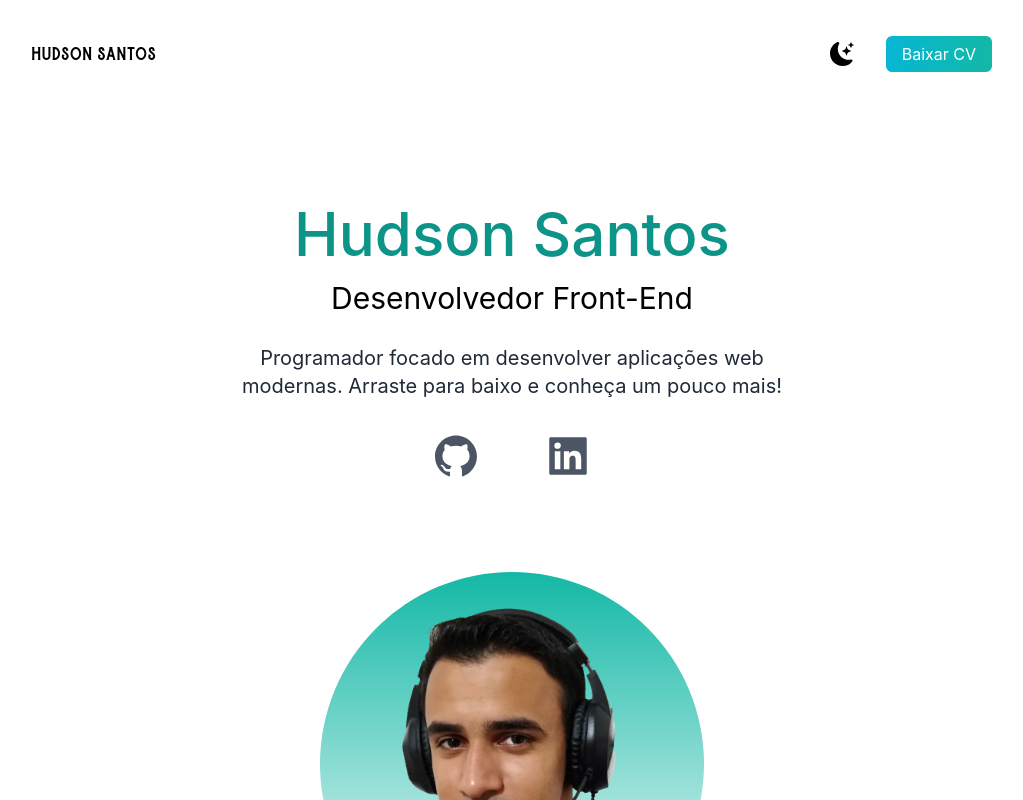
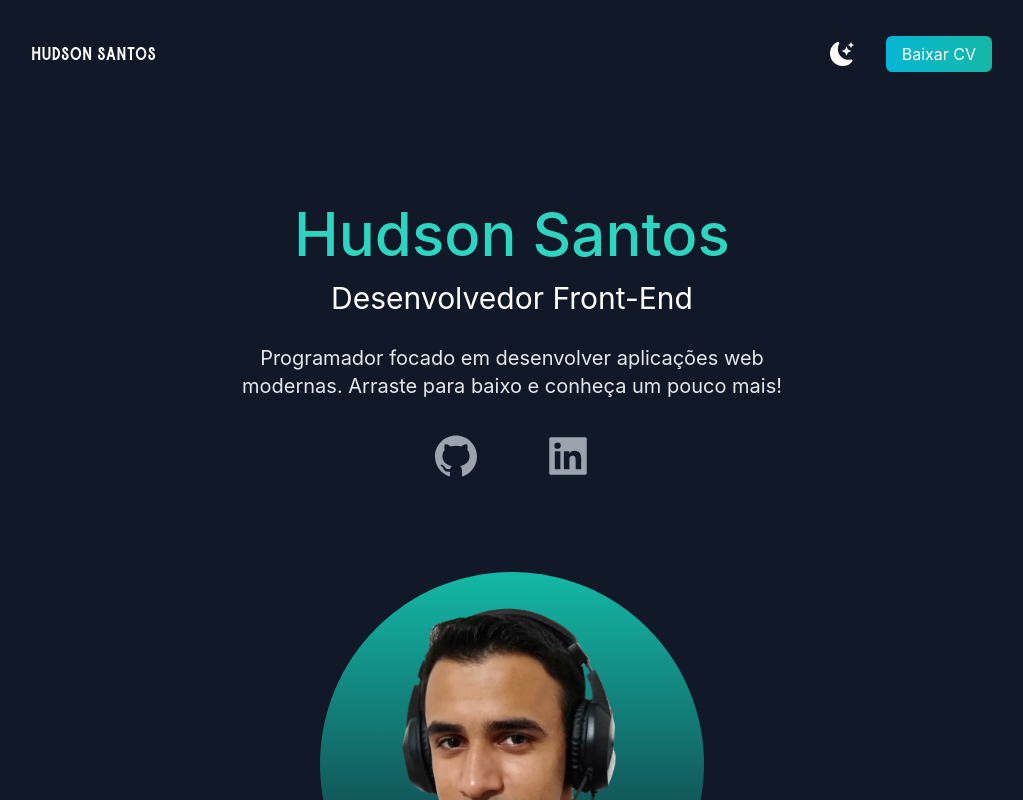
Before and after one commit to hudsonsamuelsantos/portfolio, a Next.js app: page / in a window 1280 px wide. Shown: the top 800 px of the page, without its empty margins (128-1151 px from the left). Built offline with nearby package versions, Linux system fonts and the light colour scheme.

Commit message:
modo escuro

```diff
--- a/pages/index.js
+++ b/pages/index.js
@@ -19,10 +19,13 @@ import web7 from "../public/todo.png";
 import web8 from "../public/crud-cadastro.png";
 import web9 from "../public/cadastro-cep.png";
 import web10 from "../public/conversor.png";
+import { useState } from "react";
 
 export default function Home() {
+  const [darkMode, setDarkMode] = useState(true);
+
   return (
-    <>
+    <div className={darkMode ? "dark" : ""}>
       <Head>
         <title>Hudson Santos - Portfólio</title>
         <meta name="description" content="Generated by create next app" />
@@ -38,6 +41,7 @@ export default function Home() {
             <ul className="flex items-center">
               <li>
                 <BsFillMoonStarsFill
+                  onClick={() => setDarkMode(!darkMode)}
                   className=" cursor-pointer text-2xl"
                 />
               </li>
@@ -186,6 +190,7 @@ export default function Home() {
               Veja abaixo alguns dos meus trabalhos!
             </p>
           </div>
+
           <div className="flex flex-col gap-10 py-10 lg:flex-row lg:flex-wrap">
             <div className="basis-1/3 flex-1" >
               <Image
@@ -196,6 +201,7 @@ export default function Home() {
                 src={web1}
               />
             </div>
+
             <div className="basis-1/3 flex-1">
               <Image
                 className="rounded-lg object-cover"
@@ -205,6 +211,7 @@ export default function Home() {
                 src={web2}
               />
             </div>
+
             <div className="basis-1/3 flex-1">
               <Image
                 className="rounded-lg object-cover"
@@ -214,6 +221,7 @@ export default function Home() {
                 src={web3}
               />
             </div>
+
             <div className="basis-1/3 flex-1">
               <Image
                 className="rounded-lg object-cover"
@@ -223,6 +231,7 @@ export default function Home() {
                 src={web4}
               />
             </div>
+
             <div className="basis-1/3 flex-1">
               <Image
                 className="rounded-lg object-cover"
@@ -232,6 +241,7 @@ export default function Home() {
                 src={web5}
               />
             </div>
+
             <div className="basis-1/3 flex-1">
               <Image
                 className="rounded-lg object-cover"
@@ -284,6 +294,6 @@ export default function Home() {
           </div>
         </section>
       </main>
-    </>
+    </div>
   )
 }
```
